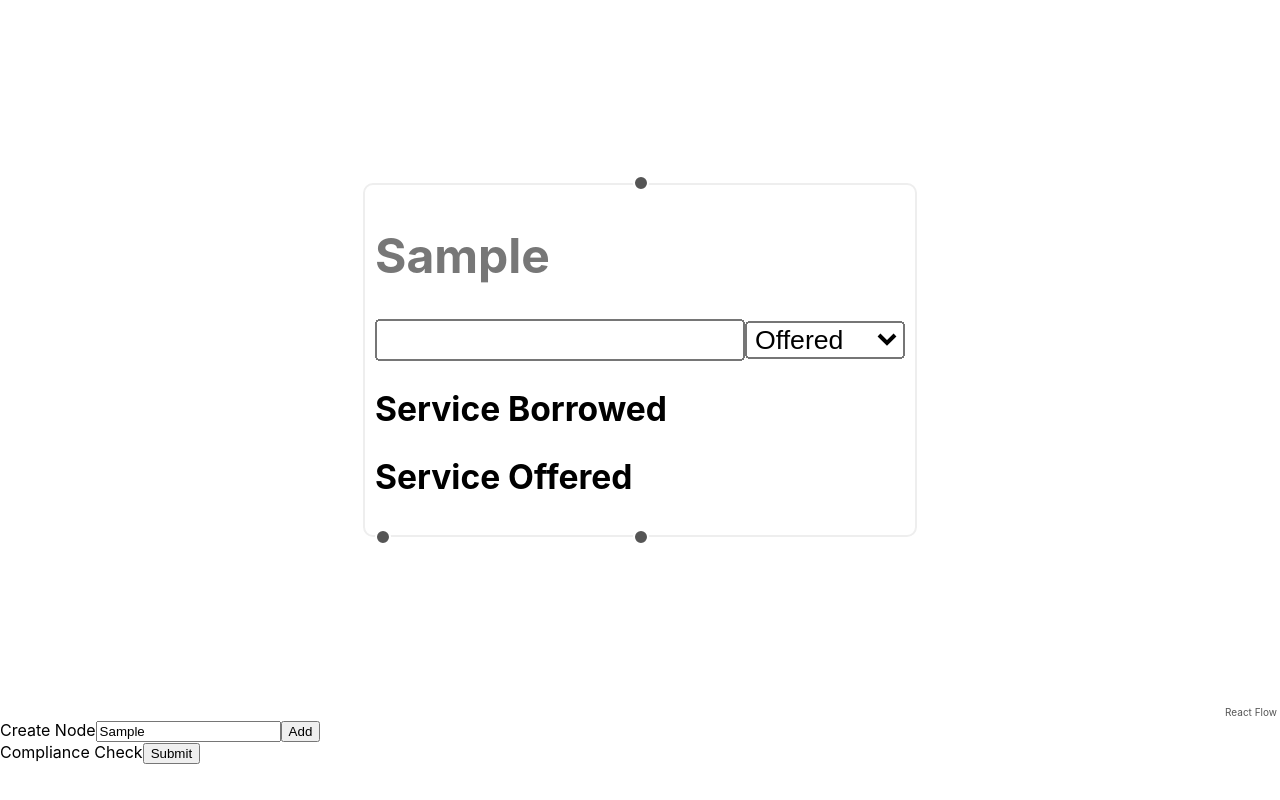
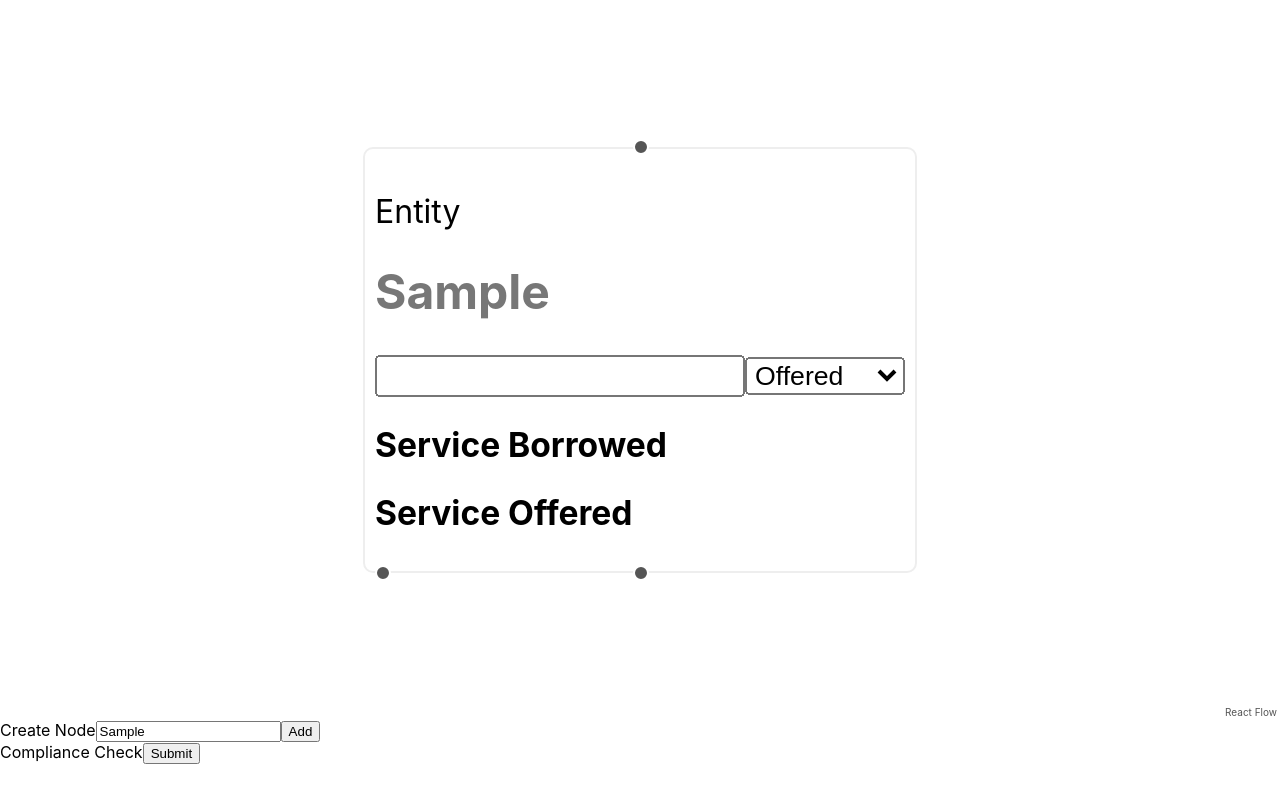
Before and after one commit to peek00/ellipsisTechHack2022, a React (Create React App) app in the folder projectcompliance/: page / in a window 1280 px wide. Both pictures are taken after typing "Sample" into the empty fields and a click on the button "Add". Built offline with nearby package versions, Linux system fonts and the light colour scheme.

Commit message:
temp push

```diff
--- a/projectcompliance/src/component/customNode.jsx
+++ b/projectcompliance/src/component/customNode.jsx
@@ -37,13 +37,13 @@ function CustomNode({ data }) {
     <div className="text-updater-node">
       <Handle type="target" position={Position.Top} />
       <div>
+        <p>Entity</p>
         <label htmlFor="text"><h1>{data.label}</h1></label>
         <input id="text" name="text" onKeyDown={handleKeyDown} />
         <select name="type" onChange={onChange}>
           <option value="offered" >Offered </option>
           <option value="borrowed">Borrowed</option>
         </select>
-
         <div className="info">
             <h2>Service Borrowed</h2>
             <ul>
@@ -60,5 +60,4 @@ function CustomNode({ data }) {
     </div>
   );
 }
-
 export default CustomNode;
```
